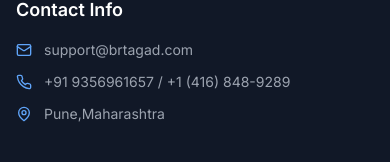
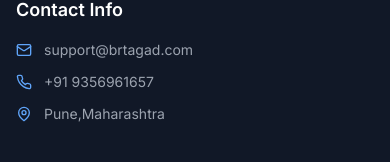
Before and after one commit to brtagad2025/vercel-Frontend-, a React (Vite) app: page /admin in a window 390 px wide. Shown: the part 1854-2016 px from the top of the page. Built offline with nearby package versions, Linux system fonts and the light colour scheme.

Commit message:
Removed mobile number

```diff
--- a/src/components/Footer.tsx
+++ b/src/components/Footer.tsx
@@ -280,7 +280,7 @@ const Footer = () => {
                   <Mail className="h-4 w-4 text-blue-400" /> <span>support@brtagad.com</span>
                 </div>
                 <div className="flex items-center space-x-3 text-gray-400 text-sm">
-                  <Phone className="h-4 w-4 text-blue-400" /> <span>+91 9356961657 / +1 (416) 848-9289</span>
+                  <Phone className="h-4 w-4 text-blue-400" /> <span>+91 9356961657</span>
                 </div>
                 <div className="flex items-center space-x-3 text-gray-400 text-sm">
                   <MapPin className="h-4 w-4 text-blue-400" /> <span>Pune,Maharashtra</span>
```
